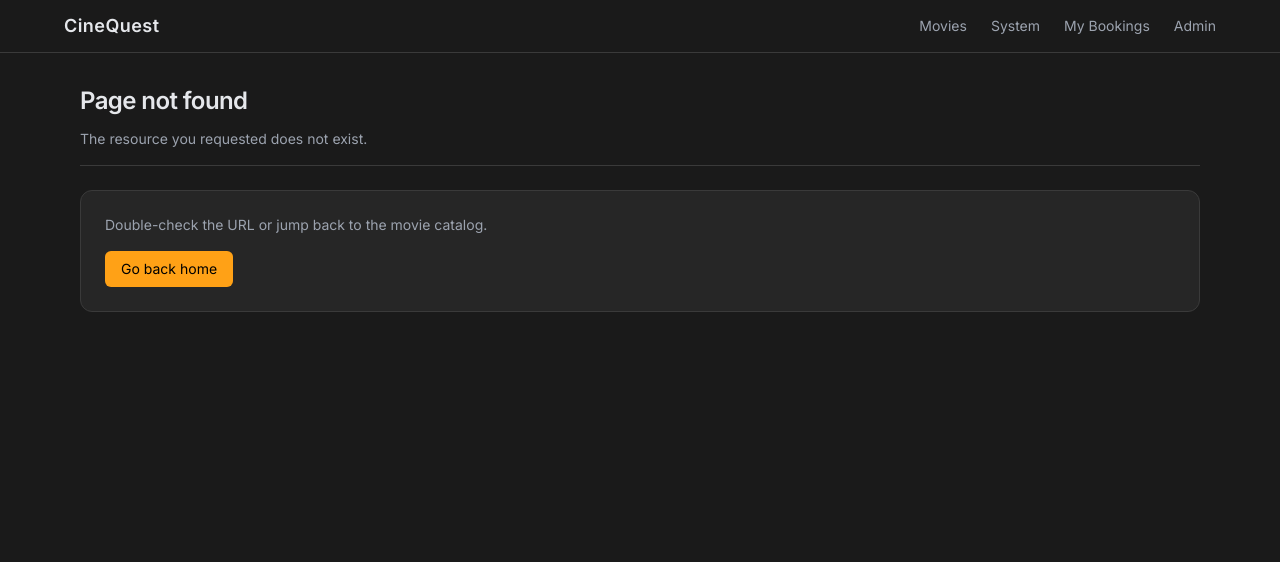
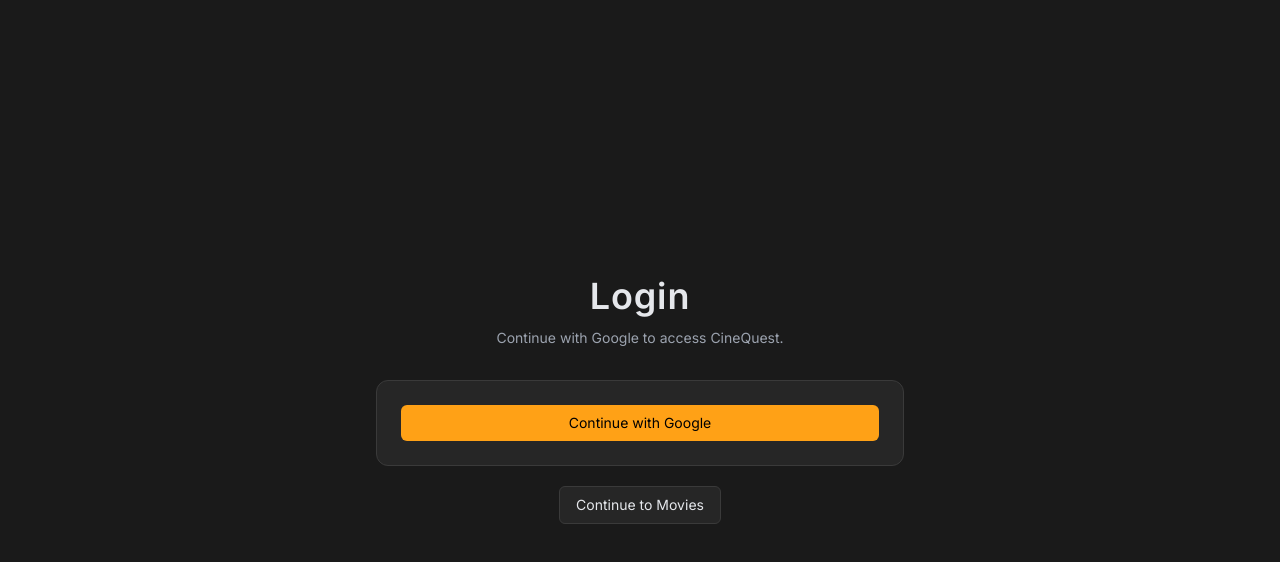
Before and after one commit to LaZyMugen/CineQuest, a React (Vite) app in the folder cinequest-frontend/: page /login in a window 1280 px wide. Before the commit this address had no page. Shown: the top 562 px of the page. Built offline with nearby package versions, Linux system fonts and the light colour scheme.

Commit message:
demo date approaching

```diff
--- a/cinequest-frontend/src/app/router.jsx
+++ b/cinequest-frontend/src/app/router.jsx
@@ -1,4 +1,7 @@
 import { createBrowserRouter } from "react-router-dom";
+import Landing from "../pages/Landing";
+import Login from "../pages/Login";
+import OauthConsent from "../pages/OauthConsent";
 import Movies from "../pages/Movies";
 import Shows from "../pages/Shows";
 import SeatSelection from "../pages/SeatSelection";
@@ -10,8 +13,20 @@
 const router = createBrowserRouter([
 	{
 		path: "/",
+		element: <Landing />,
+		errorElement: <NotFound />,
+	},
+	{
+		path: "/login",
+		element: <Login />,
+	},
+	{
+		path: "/oauth/consent",
+		element: <OauthConsent />,
+	},
+	{
+		path: "/movies",
 		element: <Movies />,
-		errorElement: <NotFound />,
 	},
 	{
 		path: "/movie/:id",
--- a/cinequest-frontend/src/components/layout/Navbar.jsx
+++ b/cinequest-frontend/src/components/layout/Navbar.jsx
@@ -6,11 +6,11 @@
 	return (
 		<nav className="border-b border-border bg-bg px-6 py-3">
 			<div className="mx-auto flex max-w-6xl items-center justify-between">
-				<Link to="/" className="text-lg font-semibold tracking-wide text-gray-200">
+				<Link to="/movies" className="text-lg font-semibold tracking-wide text-gray-200">
 					CineQuest
 				</Link>
 				<div className="flex gap-6">
-					<NavItem to="/">Movies</NavItem>
+					<NavItem to="/movies">Movies</NavItem>
 					<NavItem to="/architecture">System</NavItem>
 					<NavItem to="/my-bookings">My Bookings</NavItem>
 					<NavItem to="/admin">Admin</NavItem>
--- /dev/null
+++ b/cinequest-frontend/src/pages/Landing.jsx
@@ -0,0 +1,48 @@
+import { useState } from "react";
+import { Link } from "react-router-dom";
+import Button from "../components/ui/Button";
+
+export default function Landing() {
+  const [imageHidden, setImageHidden] = useState(false);
+
+  return (
+    <main className="min-h-screen w-screen overflow-x-hidden bg-black text-gray-200">
+      <div
+        className="relative flex min-h-screen w-full flex-col items-center justify-center px-6 py-12 text-center"
+        style={{
+          backgroundImage: "url('/backCover.png')",
+          backgroundSize: "cover",
+          backgroundPosition: "center",
+          backgroundRepeat: "no-repeat",
+        }}
+      >
+        <div className="absolute inset-0 bg-black/60" aria-hidden />
+        <div className="relative z-10 flex w-full flex-col items-center">
+        {!imageHidden && (
+          <img
+            src="/landing-photo.png"
+            alt="CineQuest"
+            className="mb-8 w-full max-w-md object-contain"
+            onError={() => setImageHidden(true)}
+          />
+        )}
+
+        <Button as={Link} to="/login" className="mt-2 px-8 py-3 text-base">
+          Browse Movies
+        </Button>
+
+        <section className="mt-12 w-full max-w-2xl rounded-lg border border-border bg-transparent p-6 text-left backdrop-blur-[1px]">
+          <h2 className="text-lg font-semibold text-gray-100">Features</h2>
+          <ul className="mt-3 space-y-2 text-sm text-muted">
+            <li>• Real-time seat booking</li>
+            <li>• Live lock and expiry handling</li>
+            <li>• Quick booking confirmation flow</li>
+            <li>• Personal booking history</li>
+            <li>• Admin movie and show management</li>
+          </ul>
+        </section>
+        </div>
+      </div>
+    </main>
+  );
+}
--- /dev/null
+++ b/cinequest-frontend/src/pages/Login.jsx
@@ -0,0 +1,46 @@
+import { Link } from "react-router-dom";
+import { useState } from "react";
+import Button from "../components/ui/Button";
+import { supabase } from "../lib/supabase";
+
+export default function Login() {
+  const [loading, setLoading] = useState(false);
+  const [error, setError] = useState(null);
+
+  async function handleGoogleSignIn() {
+    const { error } = await supabase.auth.signInWithOAuth({
+      provider: "google",
+      options: {
+        redirectTo: "http://localhost:3000/oauth/consent",
+      },
+    });
+
+    if (error) {
+      console.error("Google sign-in error:", error.message);
+      setError(error.message || "Google sign in failed.");
+      setLoading(false);
+    }
+  }
+
+  return (
+    <main className="min-h-screen bg-bg text-gray-200">
+      <div className="mx-auto flex min-h-screen w-full max-w-xl flex-col items-center justify-center px-6 py-12 text-center">
+        <h1 className="text-4xl font-semibold tracking-wide">Login</h1>
+        <p className="mt-3 text-sm text-muted">
+          Continue with Google to access CineQuest.
+        </p>
+
+        <div className="mt-8 w-full rounded-lg border border-border bg-card p-6">
+          <Button className="w-full" onClick={handleGoogleSignIn} disabled={loading}>
+            {loading ? "Redirecting to Google..." : "Continue with Google"}
+          </Button>
+          {error && <p className="mt-3 text-xs text-danger">{error}</p>}
+        </div>
+
+        <Button as={Link} to="/movies" variant="secondary" className="mt-5">
+          Continue to Movies
+        </Button>
+      </div>
+    </main>
+  );
+}
--- /dev/null
+++ b/cinequest-frontend/src/pages/OauthConsent.jsx
@@ -0,0 +1,39 @@
+import { useEffect, useState } from "react";
+import { useNavigate } from "react-router-dom";
+import { supabase } from "../lib/supabase";
+
+export default function OauthConsent() {
+  const navigate = useNavigate();
+  const [error, setError] = useState(null);
+
+  useEffect(() => {
+    let isMounted = true;
+
+    async function completeAuth() {
+      const { error: sessionError } = await supabase.auth.getSession();
+
+      if (sessionError) {
+        if (isMounted) setError(sessionError.message || "Authentication failed.");
+        return;
+      }
+
+      navigate("/movies", { replace: true });
+    }
+
+    completeAuth();
+
+    return () => {
+      isMounted = false;
+    };
+  }, [navigate]);
+
+  return (
+    <main className="min-h-screen bg-bg text-gray-200">
+      <div className="mx-auto flex min-h-screen w-full max-w-xl flex-col items-center justify-center px-6 py-12 text-center">
+        <h1 className="text-2xl font-semibold tracking-wide">Authorizing...</h1>
+        <p className="mt-3 text-sm text-muted">Completing Google sign-in and redirecting you.</p>
+        {error && <p className="mt-4 text-xs text-danger">{error}</p>}
+      </div>
+    </main>
+  );
+}
```
Also changed, not shown: cinequest-frontend/public/backCover.png (added), cinequest-frontend/public/landing-photo.png (added).
